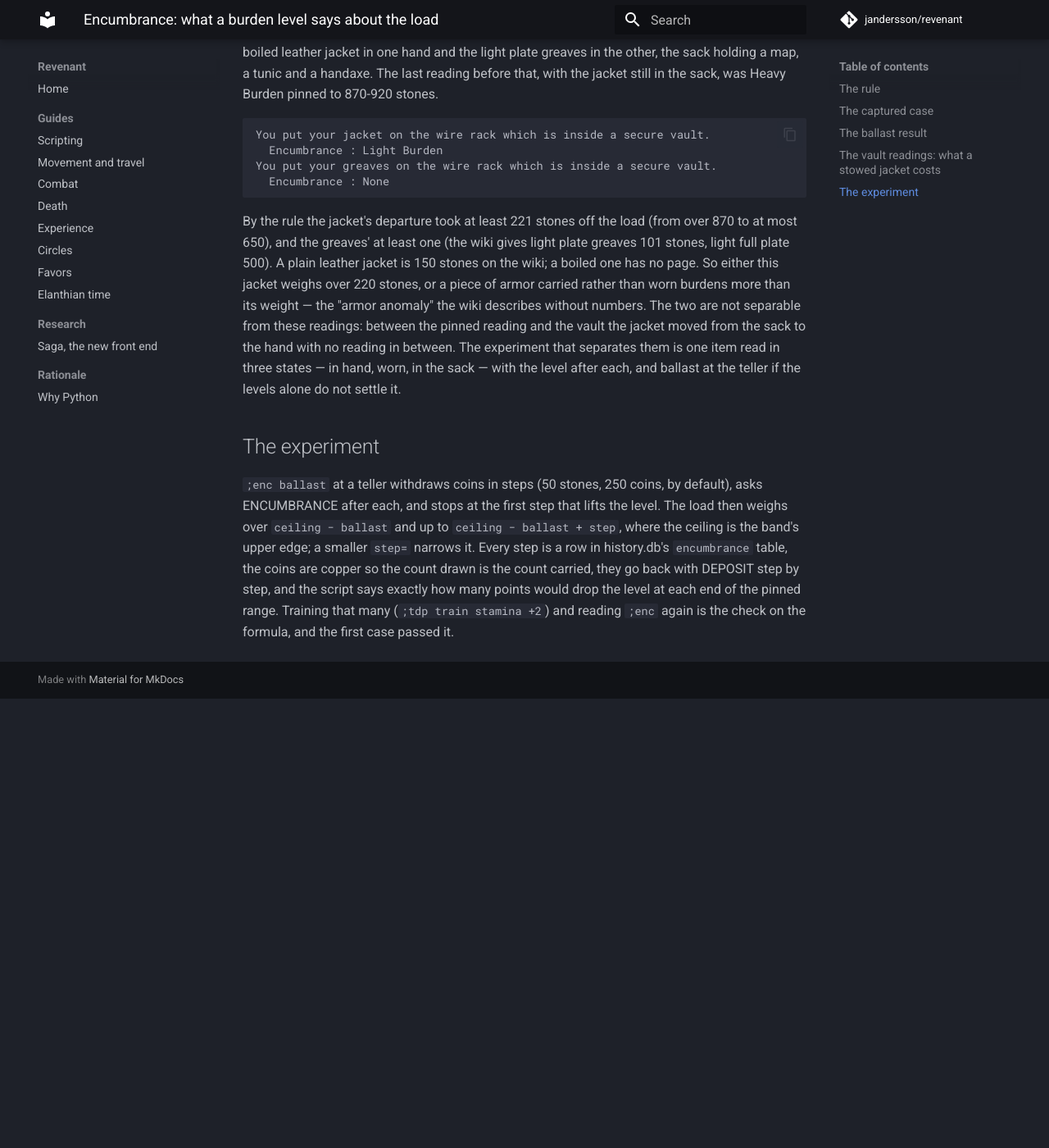
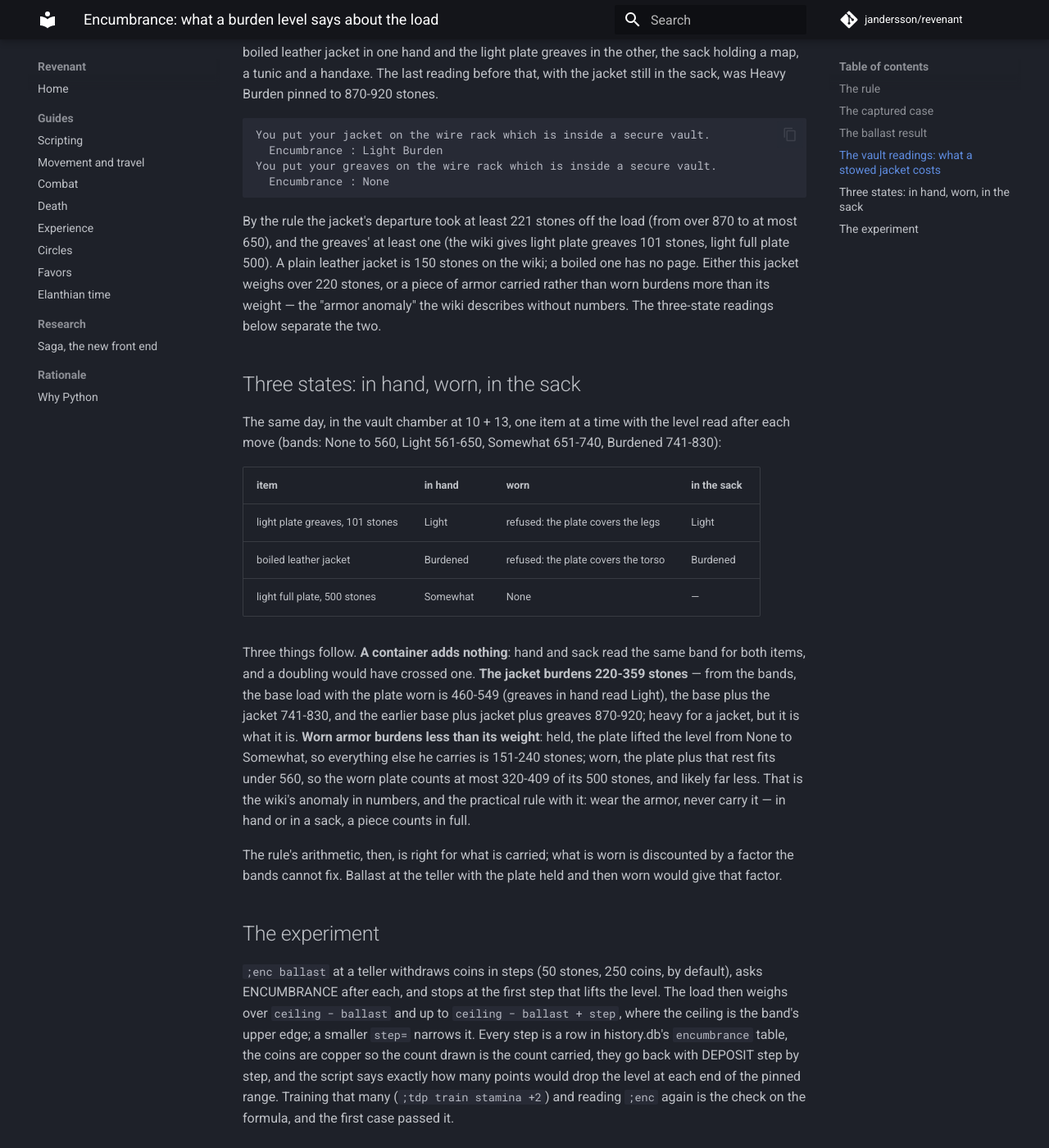
Before and after one commit to jandersson/revenant, an MkDocs documentation site: the page built from docs/encumbrance.md, in a window 1280 px wide and 1400 px high, scrolled down 1425 px. Shown: the whole window at 82% size. Built offline with MkDocs 1.6.1 and Material for MkDocs 9.7.7, drawn with Linux system fonts in a browser that asks for light colours; comment, search, counter and statistics services are not loaded; before the commit the page ends 2277 px from its top, so only the background shows below that.

Commit message:
docs(encumbrance): worn armor counts a fraction, carried counts in full; the sender matches its echo exactly
The three-state readings (2026-09-12, #169): the greaves and the
jacket read the same band in hand and in the sack, so a container
adds nothing; the jacket burdens 220-359 stones; and the 500-stone
full plate lifted the level from None to Somewhat when held and fit
under None when worn, so a worn piece counts at most 320-409 of its
500 stones — the wiki's "armor anomaly" in numbers. docs/encumbrance.md
carries the table, the module docstring the exception, and ;enc's
advice says to wear armor rather than carry it.

revenant-send --answer matched the line's echo by substring and, on
"look", caught ">> [claude] look on rack" in the backlog replay,
printing the replay as the answer; it now matches the exact echo.

Co-Authored-By: Claude Fable 5.1 <noreply@anthropic.com>

```diff
--- a/docs/encumbrance.md
+++ b/docs/encumbrance.md
@@ -74,14 +74,39 @@ By the rule the jacket's departure took at least 221 stones off the
 load (from over 870 to at most 650), and the greaves' at least one
 (the wiki gives light plate greaves 101 stones, light full plate 500).
 A plain leather jacket is 150 stones on the wiki; a boiled one has no
-page. So either this jacket weighs over 220 stones, or a piece of
-armor carried rather than worn burdens more than its weight — the
-"armor anomaly" the wiki describes without numbers. The two are not
-separable from these readings: between the pinned reading and the
-vault the jacket moved from the sack to the hand with no reading in
-between. The experiment that separates them is one item read in three
-states — in hand, worn, in the sack — with the level after each, and
-ballast at the teller if the levels alone do not settle it.
+page. Either this jacket weighs over 220 stones, or a piece of armor
+carried rather than worn burdens more than its weight — the "armor
+anomaly" the wiki describes without numbers. The three-state readings
+below separate the two.
+
+## Three states: in hand, worn, in the sack
+
+The same day, in the vault chamber at 10 + 13, one item at a time with
+the level read after each move (bands: None to 560, Light 561-650,
+Somewhat 651-740, Burdened 741-830):
+
+| item | in hand | worn | in the sack |
+|---|---|---|---|
+| light plate greaves, 101 stones | Light | refused: the plate covers the legs | Light |
+| boiled leather jacket | Burdened | refused: the plate covers the torso | Burdened |
+| light full plate, 500 stones | Somewhat | None | — |
+
+Three things follow. **A container adds nothing**: hand and sack read
+the same band for both items, and a doubling would have crossed one.
+**The jacket burdens 220-359 stones** — from the bands, the base load
+with the plate worn is 460-549 (greaves in hand read Light), the base
+plus the jacket 741-830, and the earlier base plus jacket plus greaves
+870-920; heavy for a jacket, but it is what it is. **Worn armor burdens
+less than its weight**: held, the plate lifted the level from None to
+Somewhat, so everything else he carries is 151-240 stones; worn, the
+plate plus that rest fits under 560, so the worn plate counts at most
+320-409 of its 500 stones, and likely far less. That is the wiki's
+anomaly in numbers, and the practical rule with it: wear the armor,
+never carry it — in hand or in a sack, a piece counts in full.
+
+The rule's arithmetic, then, is right for what is carried; what is
+worn is discounted by a factor the bands cannot fix. Ballast at the
+teller with the plate held and then worn would give that factor.
 
 ## The experiment
 
```
Also changed, not shown: 3 other files.
